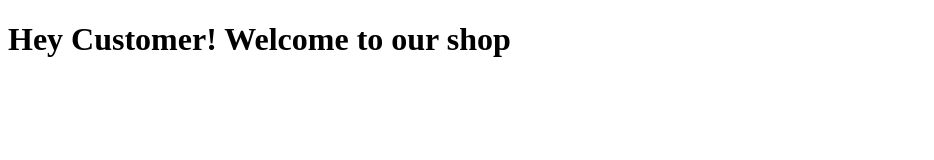
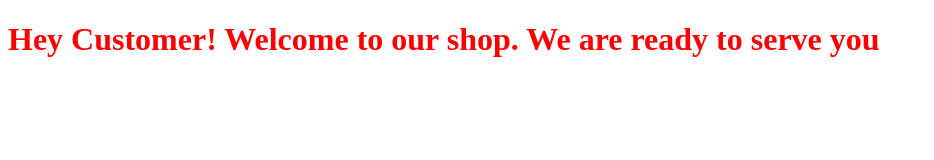
Before and after one commit to MartinsOguejiofor/XYZ-Project, a plain HTML site: page index.html in a window 1280 px wide. Shown: the whole page, without its empty margins (0-934 px from the left). Drawn offline with Linux system fonts and the light colour scheme.

Commit message:
Add color and text

```diff
--- a/index.html
+++ b/index.html
@@ -2,8 +2,13 @@
 <html lang="en">
   <head>
     <title>Welcome to XYZ</title>
+    <style>
+      h1{
+      color:red;
+      }
+    </style>
   </head>
   <body>
-    <h1>Hey Customer! Welcome to our shop</h1>
+    <h1>Hey Customer! Welcome to our shop. We are ready to serve you</h1>
   </body>
 </html>
```
